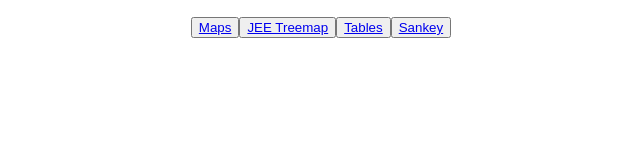
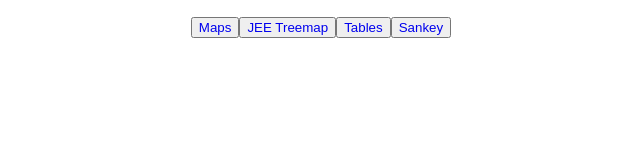
Before and after one commit to talus-analytics-bus/tracking-viz, a React (Create React App) app: page / in a window 1280 px wide. Shown: the top 160 px of the page, without its empty margins (339-979 px from the left). Built offline with nearby package versions, Linux system fonts and the light colour scheme.

Commit message:
Style nav links

```diff
--- a/src/layout/Nav.tsx
+++ b/src/layout/Nav.tsx
@@ -1,11 +1,36 @@
 import React from 'react'
 import { NavLink } from 'react-router-dom'
+import styled from 'styled-components'
+
+const NavLinkButtonContainer = styled.button`
+    a {
+        text-decoration: none;
+        &.active {
+            font-weight: bold;
+        }
+    }
+`
+
+function NavLinkButton(props: any) {
+    return (
+        <NavLinkButtonContainer>
+            <NavLink to={props.link.path}>{props.link.label}</NavLink>
+        </NavLinkButtonContainer>
+    )
+}
 
 export const Nav = () => {
-    const links = [{ path: 'maps', label: 'Maps' }, { path: 'jeeTreemap', label: 'JEE Treemap' },{ path: 'tables', label: 'Tables' },{ path: 'sankey', label: 'Sankey' }]
+    const links = [
+        { path: 'maps', label: 'Maps' },
+        { path: 'jeeTreemap', label: 'JEE Treemap' },
+        { path: 'tables', label: 'Tables' },
+        { path: 'sankey', label: 'Sankey' },
+    ]
     return (
-        <ul>{links.map(link => <button>
-            <NavLink to={link.path}>{link.label}</NavLink>
-        </button>)}</ul>
+        <ul>
+            {links.map((link) => (
+                <NavLinkButton link={link}></NavLinkButton>
+            ))}
+        </ul>
     )
 }
```
